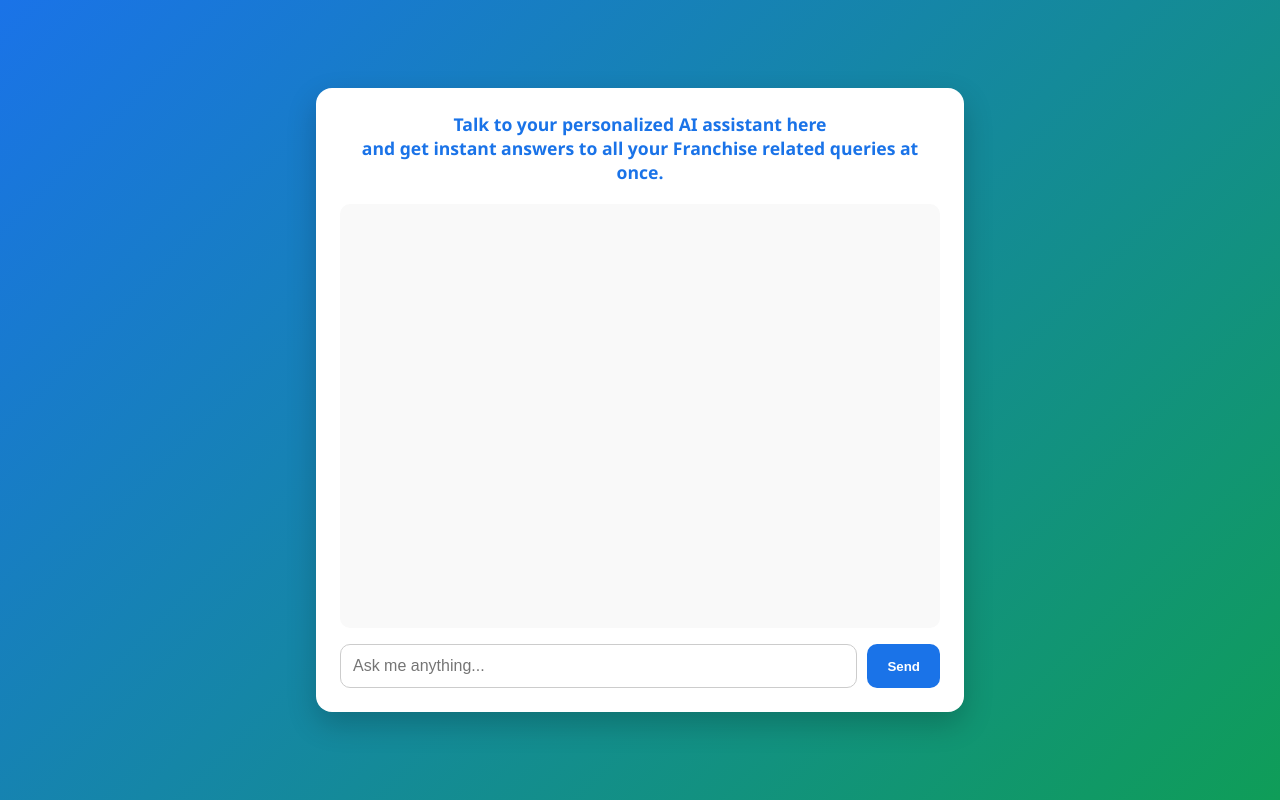
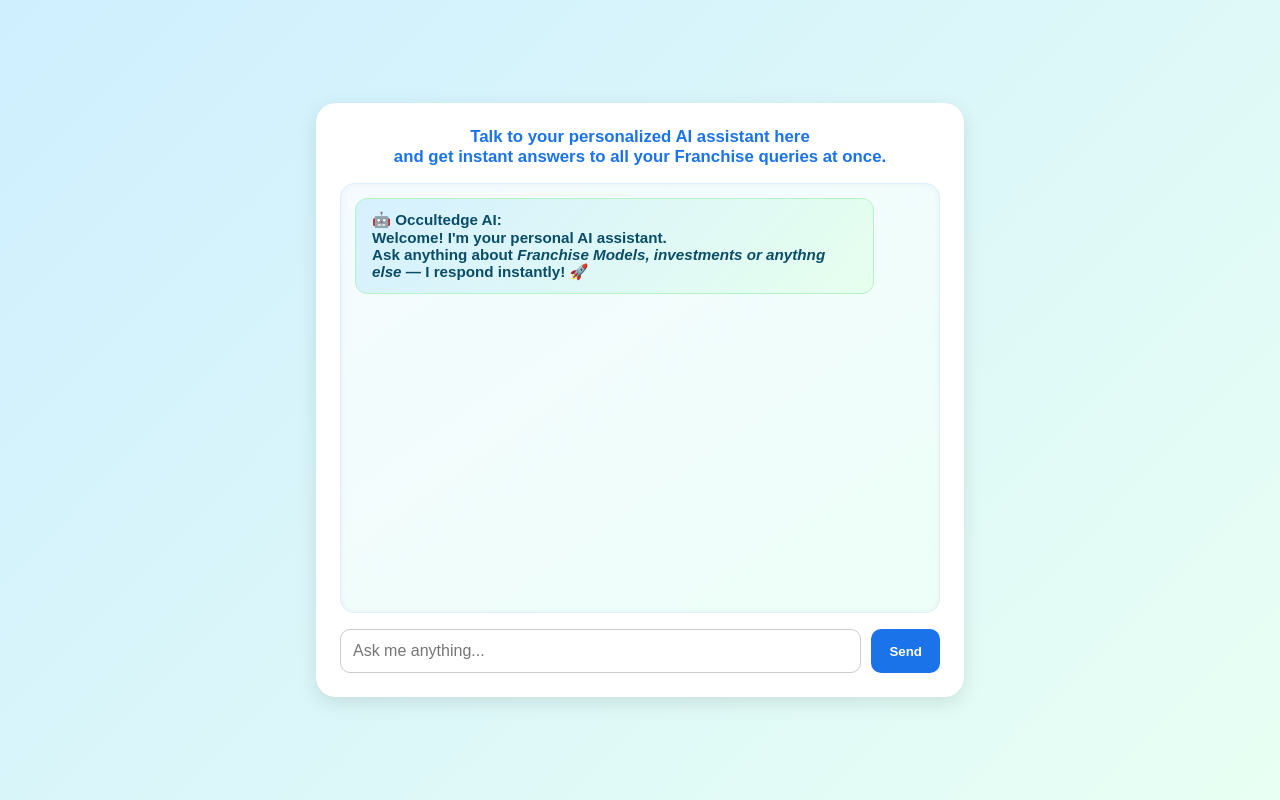
Before and after one commit to occultedge/grogbot-FranchiseBOT, a plain HTML site: page public/index.html in a window 1280 px wide. Drawn offline with nearby package versions, Linux system fonts and the light colour scheme.

Commit message:
Update index.html

```diff
--- a/public/index.html
+++ b/public/index.html
@@ -5,71 +5,78 @@
   <title>Occultedge AI Assistant</title>
   <meta name="viewport" content="width=device-width, initial-scale=1.0" />
 
+  <!-- ✅ Styling: Lightweight, smooth, gradient, mobile-friendly -->
   <style>
     body {
-      font-family: 'Segoe UI', Tahoma, sans-serif;
+      font-family: Arial, sans-serif;
       margin: 0;
       padding: 0;
       height: 100vh;
-      background: linear-gradient(135deg, #1a73e8, #0f9d58);
+      background: linear-gradient(135deg, #cfefff, #e8fff3);
       display: flex;
       justify-content: center;
       align-items: center;
-      animation: fadeIn 1s ease-in;
     }
 
     .chatbox {
-      background: #fff;
+      background: white;
       width: 95%;
       max-width: 600px;
       padding: 24px;
-      border-radius: 16px;
-      box-shadow: 0 12px 30px rgba(0, 0, 0, 0.2);
+      border-radius: 20px;
+      box-shadow: 0 6px 20px rgba(0, 0, 0, 0.1);
       display: flex;
       flex-direction: column;
-      animation: popIn 0.5s ease-out;
     }
 
     .chat-header {
       text-align: center;
-      font-size: 1.1em;
-      font-weight: 600;
-      margin-bottom: 20px;
+      font-size: 1.05em;
+      font-weight: bold;
       color: #1a73e8;
+      margin-bottom: 16px;
     }
 
     #chat {
       height: 400px;
       overflow-y: auto;
-      padding: 12px;
-      background: #f9f9f9;
-      border-radius: 10px;
+      padding: 14px;
+      background: linear-gradient(145deg, #f5fbff, #edfff8);
+      border-radius: 14px;
       margin-bottom: 16px;
       display: flex;
       flex-direction: column;
       gap: 12px;
-      scroll-behavior: smooth;
+      box-shadow: inset 0 0 6px rgba(0, 0, 0, 0.05);
+      border: 1px solid #ddeeff;
     }
 
     .msg {
       padding: 12px 16px;
       border-radius: 12px;
       font-size: 0.95em;
-      max-width: 80%;
+      max-width: 85%;
       word-wrap: break-word;
-      animation: slideUp 0.3s ease-in-out;
     }
 
     .user {
-      background-color: #e3f0fe;
+      background-color: #dceeff;
       color: #1a73e8;
       align-self: flex-end;
+      border: 1px solid #aad4ff;
     }
 
     .bot {
-      background-color: #e6f4ea;
+      background-color: #e6ffe8;
       color: #0f9d58;
       align-self: flex-start;
+      border: 1px solid #b2f5c2;
+    }
+
+    .bot.welcome {
+      background: linear-gradient(135deg, #d6f0ff, #e6ffee);
+      color: #094d68;
+      font-weight: bold;
     }
 
     form {
@@ -83,44 +90,23 @@
       border-radius: 10px;
       border: 1px solid #ccc;
       font-size: 1em;
-      outline: none;
-      transition: border 0.2s ease;
-    }
-
-    input[type="text"]:focus {
-      border-color: #1a73e8;
     }
 
     button {
       background: #1a73e8;
       color: white;
       border: none;
-      padding: 12px 20px;
+      padding: 12px 18px;
       border-radius: 10px;
+      font-weight: bold;
       cursor: pointer;
-      font-weight: bold;
-      transition: background 0.3s ease;
     }
 
     button:hover {
       background: #1558b0;
     }
 
-    @keyframes fadeIn {
-      from { opacity: 0; }
-      to { opacity: 1; }
-    }
-
-    @keyframes popIn {
-      from { transform: scale(0.95); opacity: 0; }
-      to { transform: scale(1); opacity: 1; }
-    }
-
-    @keyframes slideUp {
-      from { transform: translateY(10px); opacity: 0; }
-      to { transform: translateY(0); opacity: 1; }
-    }
-
+    /* Scrollbar for chat area */
     ::-webkit-scrollbar {
       width: 6px;
     }
@@ -131,7 +117,7 @@
     }
   </style>
 
-  <!-- ✅ Safe HTML rendering -->
+  <!-- ✅ DOMPurify: Safe rendering of AI response -->
   <script src="https://cdn.jsdelivr.net/npm/dompurify@2.4.0/dist/purify.min.js"></script>
 </head>
 
@@ -139,9 +125,11 @@
   <div class="chatbox">
     <div class="chat-header">
       Talk to your personalized AI assistant here<br>
-      and get <b>instant answers</b> to all your Franchise related queries at once.
+      and get <b>instant answers</b> to all your Franchise queries at once.
     </div>
+
     <div id="chat"></div>
+
     <form id="chatForm">
       <input type="text" id="userInput" placeholder="Ask me anything..." required />
       <button type="submit">Send</button>
@@ -153,6 +141,16 @@
     const input = document.getElementById('userInput');
     const chat = document.getElementById('chat');
 
+    // Preload welcome message inside the chat area
+    chat.innerHTML = `
+      <div class="msg bot welcome">
+        🤖 <b>Occultedge AI:</b><br>
+        Welcome! I'm your personal AI assistant.<br>
+        Ask anything about <i>Franchise Models, investments or anythng else</i> — I respond instantly! 🚀
+      </div>
+    `;
+
+    // Detect type of site for backend logic
     function detectSiteType() {
       const url = window.location.href.toLowerCase();
       if (url.includes("tutor")) return "tutor";
@@ -192,6 +190,7 @@
       }
     });
 
+    // Safe external link handling
     document.addEventListener('click', function(e) {
       const target = e.target.closest('a');
       if (target && target.href) {
```
